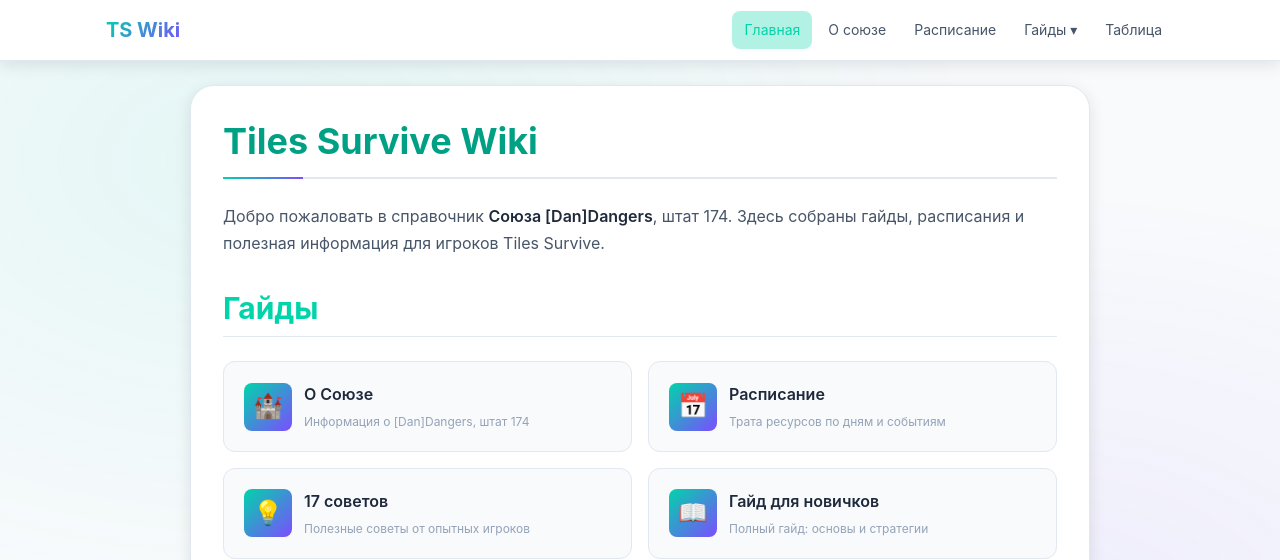
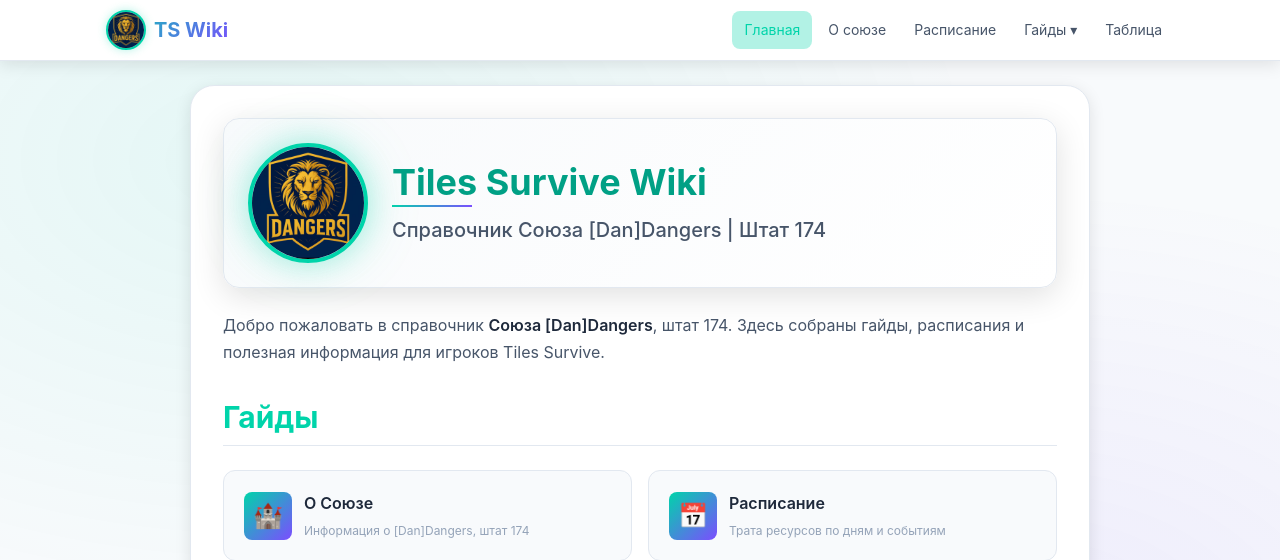
Before and after one commit to idpro1313/dandangers, a PHP site: page / in a window 1280 px wide. Shown: the top 560 px of the page. Run offline with PHP 8.4, Linux system fonts and the light colour scheme.

Commit message:
dangers logo

```diff
--- a/17sovetov.html
+++ b/17sovetov.html
@@ -24,7 +24,7 @@
 
 <nav class="site-nav">
   <div class="nav-container">
-    <a href="index.html" class="nav-logo">TS Wiki</a>
+    <a href="index.html" class="nav-logo"><img src="dangers.jpg" alt="DanDangers" class="nav-logo-img">TS Wiki</a>
     <button class="nav-toggle" aria-label="Меню">☰</button>
     <ul class="nav-menu">
       <li><a href="index.html">Главная</a></li>
--- a/bigguide.html
+++ b/bigguide.html
@@ -24,7 +24,7 @@
 
 <nav class="site-nav">
   <div class="nav-container">
-    <a href="index.html" class="nav-logo">TS Wiki</a>
+    <a href="index.html" class="nav-logo"><img src="dangers.jpg" alt="DanDangers" class="nav-logo-img">TS Wiki</a>
     <button class="nav-toggle" aria-label="Меню">☰</button>
     <ul class="nav-menu">
       <li><a href="index.html">Главная</a></li>
--- a/daily.html
+++ b/daily.html
@@ -24,7 +24,7 @@
 
 <nav class="site-nav">
   <div class="nav-container">
-    <a href="index.html" class="nav-logo">TS Wiki</a>
+    <a href="index.html" class="nav-logo"><img src="dangers.jpg" alt="DanDangers" class="nav-logo-img">TS Wiki</a>
     <button class="nav-toggle" aria-label="Меню">☰</button>
     <ul class="nav-menu">
       <li><a href="index.html">Главная</a></li>
--- a/fullguide.html
+++ b/fullguide.html
@@ -24,7 +24,7 @@
 
 <nav class="site-nav">
   <div class="nav-container">
-    <a href="index.html" class="nav-logo">TS Wiki</a>
+    <a href="index.html" class="nav-logo"><img src="dangers.jpg" alt="DanDangers" class="nav-logo-img">TS Wiki</a>
     <button class="nav-toggle" aria-label="Меню">☰</button>
     <ul class="nav-menu">
       <li><a href="index.html">Главная</a></li>
--- a/heroes.html
+++ b/heroes.html
@@ -24,7 +24,7 @@
 
 <nav class="site-nav">
   <div class="nav-container">
-    <a href="index.html" class="nav-logo">TS Wiki</a>
+    <a href="index.html" class="nav-logo"><img src="dangers.jpg" alt="DanDangers" class="nav-logo-img">TS Wiki</a>
     <button class="nav-toggle" aria-label="Меню">☰</button>
     <ul class="nav-menu">
       <li><a href="index.html">Главная</a></li>
--- a/index.html
+++ b/index.html
@@ -25,7 +25,7 @@
 
 <nav class="site-nav">
   <div class="nav-container">
-    <a href="index.html" class="nav-logo">TS Wiki</a>
+    <a href="index.html" class="nav-logo"><img src="dangers.jpg" alt="DanDangers" class="nav-logo-img">TS Wiki</a>
     <button class="nav-toggle" aria-label="Меню">☰</button>
     <ul class="nav-menu">
       <li><a href="index.html" class="active">Главная</a></li>
@@ -50,7 +50,13 @@
 <main>
 <div class="content-wrapper">
 
-<h1>Tiles Survive Wiki</h1>
+<div class="hero-banner">
+  <img src="dangers.jpg" alt="Союз [Dan]Dangers" class="hero-logo">
+  <div class="hero-text">
+    <h1>Tiles Survive Wiki</h1>
+    <p class="hero-subtitle">Справочник Союза [Dan]Dangers | Штат 174</p>
+  </div>
+</div>
 
 <p>Добро пожаловать в справочник <strong>Союза [Dan]Dangers</strong>, штат 174. Здесь собраны гайды, расписания и полезная информация для игроков Tiles Survive.</p>
 
--- a/lab.html
+++ b/lab.html
@@ -24,7 +24,7 @@
 
 <nav class="site-nav">
   <div class="nav-container">
-    <a href="index.html" class="nav-logo">TS Wiki</a>
+    <a href="index.html" class="nav-logo"><img src="dangers.jpg" alt="DanDangers" class="nav-logo-img">TS Wiki</a>
     <button class="nav-toggle" aria-label="Меню">☰</button>
     <ul class="nav-menu">
       <li><a href="index.html">Главная</a></li>
--- a/main.html
+++ b/main.html
@@ -24,7 +24,7 @@
 
 <nav class="site-nav">
   <div class="nav-container">
-    <a href="index.html" class="nav-logo">TS Wiki</a>
+    <a href="index.html" class="nav-logo"><img src="dangers.jpg" alt="DanDangers" class="nav-logo-img">TS Wiki</a>
     <button class="nav-toggle" aria-label="Меню">☰</button>
     <ul class="nav-menu">
       <li><a href="index.html">Главная</a></li>
--- a/modern-styles.css
+++ b/modern-styles.css
@@ -968,6 +968,9 @@ p:has(> br:only-child) {
 }
 
 .nav-logo {
+  display: flex;
+  align-items: center;
+  gap: var(--space-2);
   font-size: var(--font-lg);
   font-weight: 700;
   background: var(--gradient-primary);
@@ -979,6 +982,15 @@ p:has(> br:only-child) {
 
 .nav-logo:hover {
   text-shadow: none;
+}
+
+.nav-logo-img {
+  width: 40px;
+  height: 40px;
+  border-radius: 50%;
+  object-fit: cover;
+  border: 2px solid var(--primary);
+  box-shadow: 0 0 10px var(--primary-glow);
 }
 
 .nav-toggle {
@@ -1180,6 +1192,67 @@ main {
 }
 
 /* ============================================
+   Hero Banner (главная страница)
+   ============================================ */
+
+.hero-banner {
+  display: flex;
+  align-items: center;
+  gap: var(--space-6);
+  padding: var(--space-6);
+  margin-bottom: var(--space-6);
+  background: linear-gradient(135deg, var(--bg-elevated) 0%, var(--bg-card) 100%);
+  border-radius: var(--radius-lg);
+  border: 1px solid var(--border);
+  box-shadow: var(--shadow-lg);
+}
+
+.hero-logo {
+  width: 120px;
+  height: 120px;
+  border-radius: 50%;
+  object-fit: cover;
+  border: 4px solid var(--primary);
+  box-shadow: 0 0 30px var(--primary-glow), 0 0 60px rgba(0, 212, 170, 0.15);
+  flex-shrink: 0;
+}
+
+.hero-text {
+  flex: 1;
+}
+
+.hero-text h1 {
+  margin: 0 0 var(--space-2) 0;
+  padding: 0;
+  border: none;
+}
+
+.hero-subtitle {
+  margin: 0;
+  font-size: var(--font-lg);
+  color: var(--text-secondary);
+  font-weight: 500;
+}
+
+@media (max-width: 480px) {
+  .hero-banner {
+    flex-direction: column;
+    text-align: center;
+    padding: var(--space-4);
+    gap: var(--space-4);
+  }
+
+  .hero-logo {
+    width: 100px;
+    height: 100px;
+  }
+
+  .hero-subtitle {
+    font-size: var(--font-base);
+  }
+}
+
+/* ============================================
    Печать
    ============================================ */
 
--- a/res.html
+++ b/res.html
@@ -24,7 +24,7 @@
 
 <nav class="site-nav">
   <div class="nav-container">
-    <a href="index.html" class="nav-logo">TS Wiki</a>
+    <a href="index.html" class="nav-logo"><img src="dangers.jpg" alt="DanDangers" class="nav-logo-img">TS Wiki</a>
     <button class="nav-toggle" aria-label="Меню">☰</button>
     <ul class="nav-menu">
       <li><a href="index.html">Главная</a></li>
--- a/tabl.html
+++ b/tabl.html
@@ -24,7 +24,7 @@
 
 <nav class="site-nav">
   <div class="nav-container">
-    <a href="index.html" class="nav-logo">TS Wiki</a>
+    <a href="index.html" class="nav-logo"><img src="dangers.jpg" alt="DanDangers" class="nav-logo-img">TS Wiki</a>
     <button class="nav-toggle" aria-label="Меню">☰</button>
     <ul class="nav-menu">
       <li><a href="index.html">Главная</a></li>
```
Also changed, not shown: dangers.jpg (renamed from photo_2025-09-28_13-58-24.jpg).
